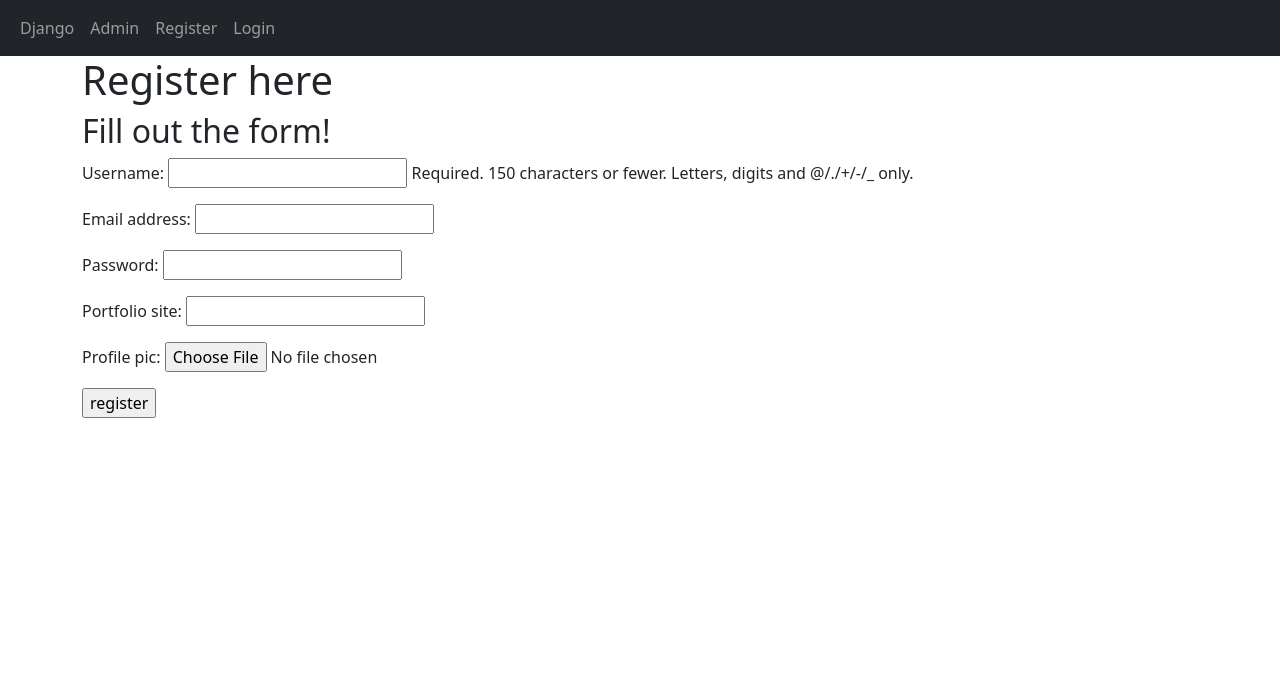
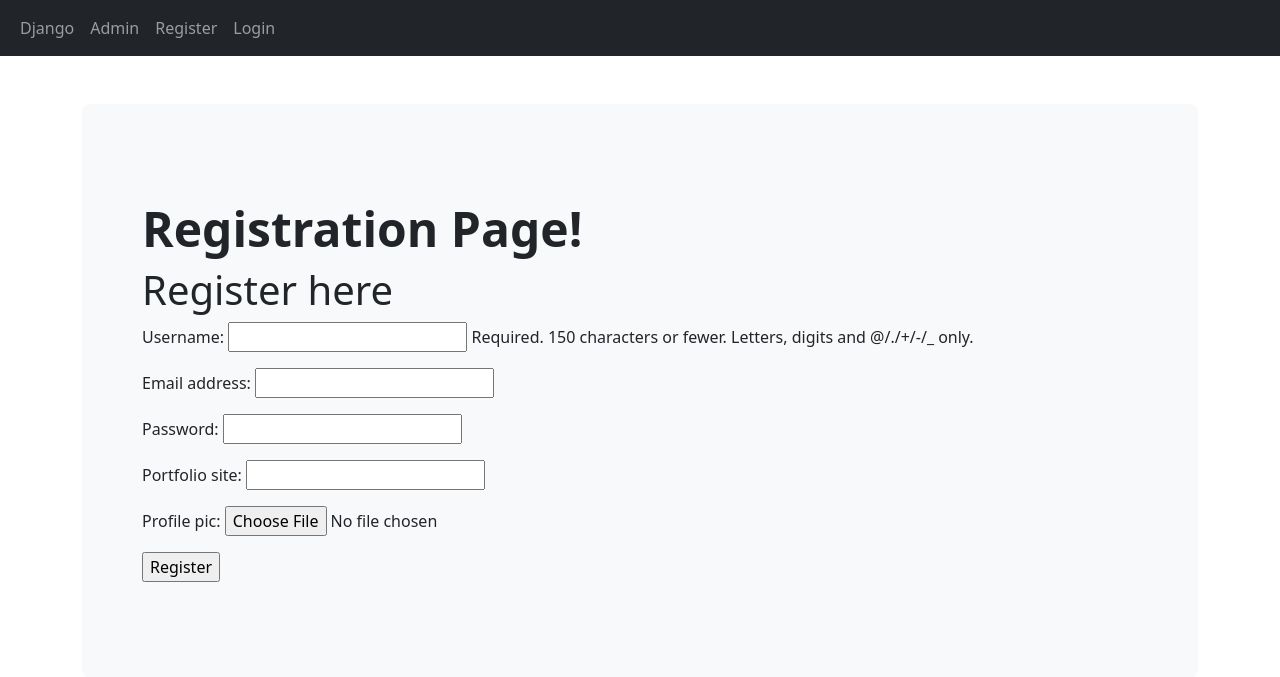
Before and after one commit to babaramdev-py/DjangoFirstRepo, a Django app: a page that uses learning_users/templates/basic_app/registration.html in a window 1280 px wide. Shown: the top 677 px of the page. Run offline with Django 3.2, Linux system fonts and the light colour scheme.

Commit message:
Modified Index.html, Registration.html to add in a bit of a visual flair.

```diff
--- a/learning_users/templates/basic_app/index.html
+++ b/learning_users/templates/basic_app/index.html
@@ -1,11 +1,15 @@
 <!DOCTYPE html>
 {% extends 'basic_app/base.html' %}
 {% block body_block %}
+    <br>
+    <br>
     <div class="p-5 mb-4 bg-light rounded-3">
         <div class="container-fluid py-5">
           <h1 class="display-5 fw-bold">Django Trial Implementation</h1>
           <p class="col-md-8 fs-4">Hello Friend! You can login and sign up!</p>
-          <button action = "https://www.google.com" class="btn btn-primary btn-lg" type="button">Click Here to go to GOOGLE.COM</button>
+          <button class="btn btn-light btn-lg" type="button">
+            <a href="https://www.google.com">Click Here to go to Google</a>
+        </button>
         </div>
       </div>
 {% endblock %}
--- a/learning_users/templates/basic_app/registration.html
+++ b/learning_users/templates/basic_app/registration.html
@@ -2,21 +2,26 @@
 {% load staticfiles %}
 
 {% block body_block %}
-    <div class="jumbotron">
-        {% if registered %}
+<br><br>
+    <div class="p-5 mb-4 bg-light rounded-3">
+        <div class="container-fluid py-5">
+          <h1 class="display-5 fw-bold">Registration Page!</h1>
+          {% if registered %}
             <h2>Thanks!</h2>
         {% else %}
             <h1>Register here</h1>
-            <h2>Fill out the form!</h2>
 
             <form action="" method="post" enctype = 'multipart/form-data'>
                 {% csrf_token %}
                 {{user_form.as_p}}
                 {{ profile_form.as_p }}
-                <input type="submit" value="register">
+                <input type="submit" value="Register">
             </form>
         {% endif %}
-    </div>
+        </div>
+      </div>
+
+
 
 
 
```
Also changed, not shown: learning_users/db.sqlite3.
